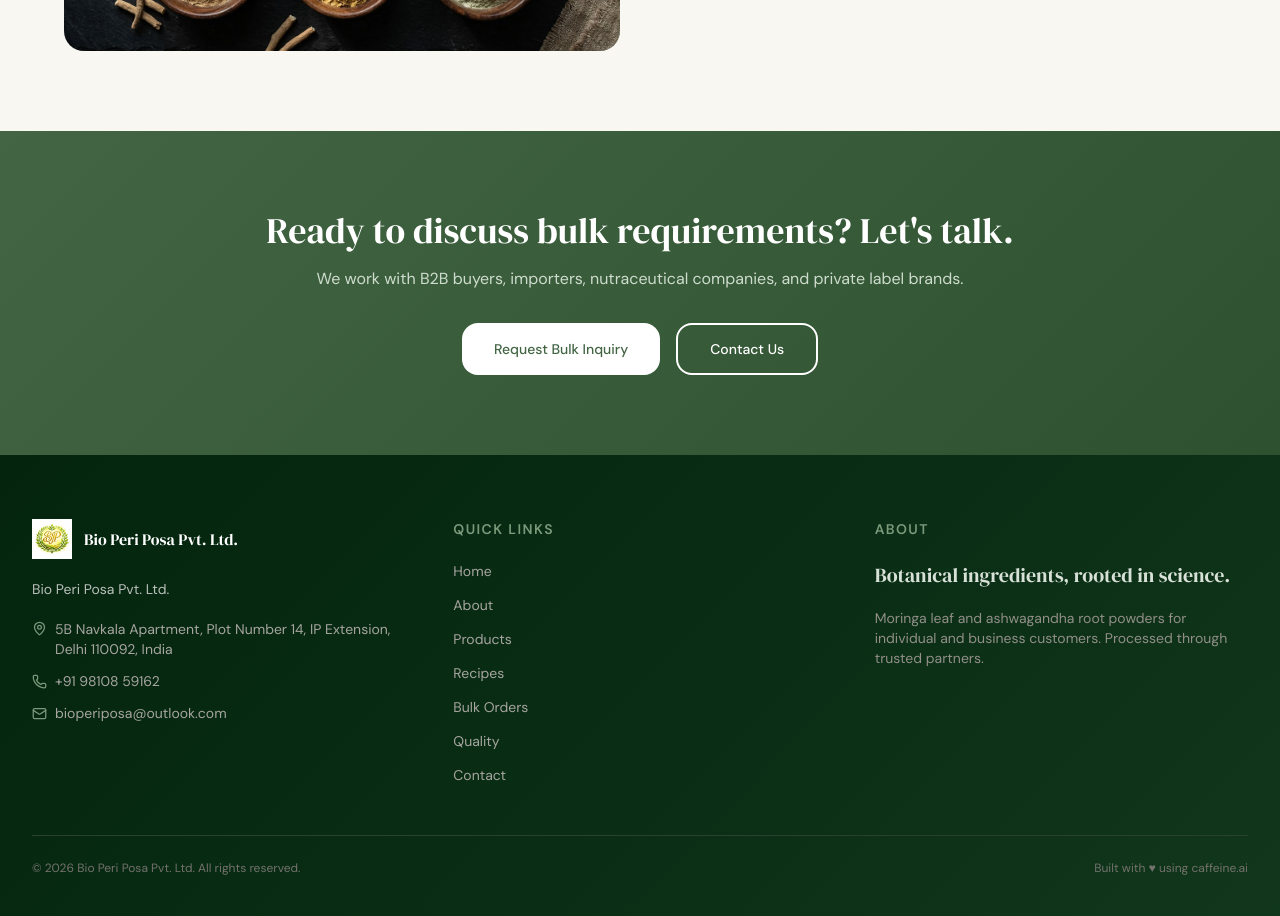
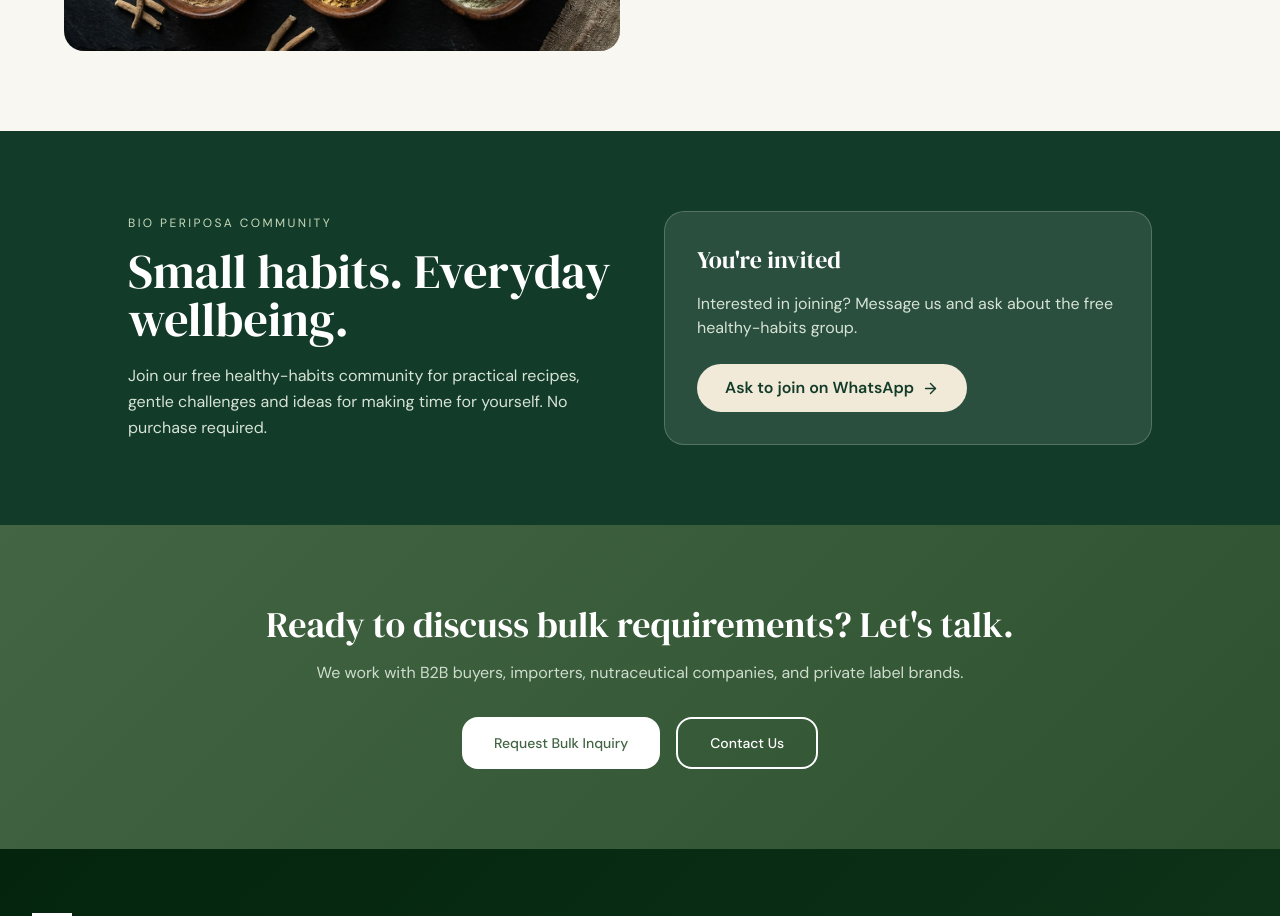
Before and after one commit to chitiagarwal/bio-peri-posa-website, a React (Vite) app in the folder src/frontend/: page / in a window 1280 px wide. Shown: the part 3920-4836 px from the top of the page. Built offline with nearby package versions, Linux system fonts and the light colour scheme; no server answers; what @icp-sdk/core would draw is missing.

Commit message:
Add functional free healthy-habits community invitation and WhatsApp join flow

```diff
--- a/src/frontend/src/pages/Home.tsx
+++ b/src/frontend/src/pages/Home.tsx
@@ -198,6 +198,22 @@ export default function Home() {
         </div>
       </section>
 
+      {/* Healthy habits community */}
+      <section className="py-20 px-4 bg-[#123b29] text-white">
+        <div className="max-w-5xl mx-auto grid md:grid-cols-2 gap-12 items-center">
+          <div>
+            <p className="uppercase tracking-[0.2em] text-xs text-[#c7d9bb] mb-4">Bio Periposa community</p>
+            <h2 className="font-serif text-4xl md:text-5xl leading-tight mb-5">Small habits. Everyday wellbeing.</h2>
+            <p className="text-[#d7e3d5] leading-relaxed">Join our free healthy-habits community for practical recipes, gentle challenges and ideas for making time for yourself. No purchase required.</p>
+          </div>
+          <div className="rounded-2xl bg-white/10 border border-white/20 p-8">
+            <h3 className="font-serif text-2xl mb-4">You're invited</h3>
+            <p className="text-[#d7e3d5] mb-6">Interested in joining? Message us and ask about the free healthy-habits group.</p>
+            <a href="https://wa.me/919810859162?text=Hello%20Bio%20Periposa%2C%20I%20would%20like%20to%20join%20the%20free%20healthy-habits%20community." target="_blank" rel="noopener noreferrer" className="inline-flex items-center justify-center rounded-full bg-[#f2ead8] text-[#123b29] px-7 py-3 font-semibold hover:bg-white transition-colors">Ask to join on WhatsApp <ArrowRight size={17} className="ml-2" /></a>
+          </div>
+        </div>
+      </section>
+
       {/* CTA */}
       <CTASection
         heading="Ready to discuss bulk requirements? Let's talk."
```
